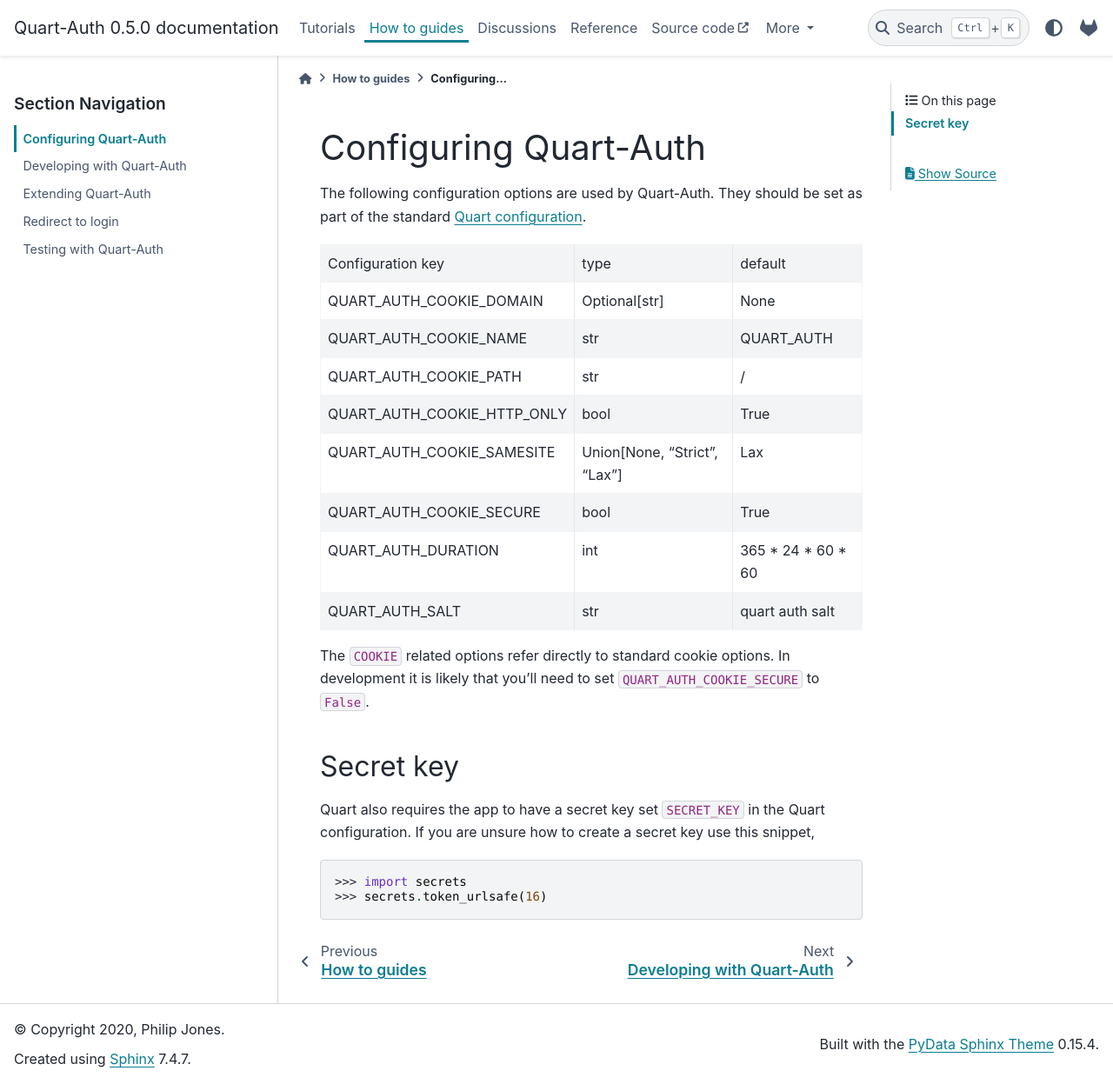
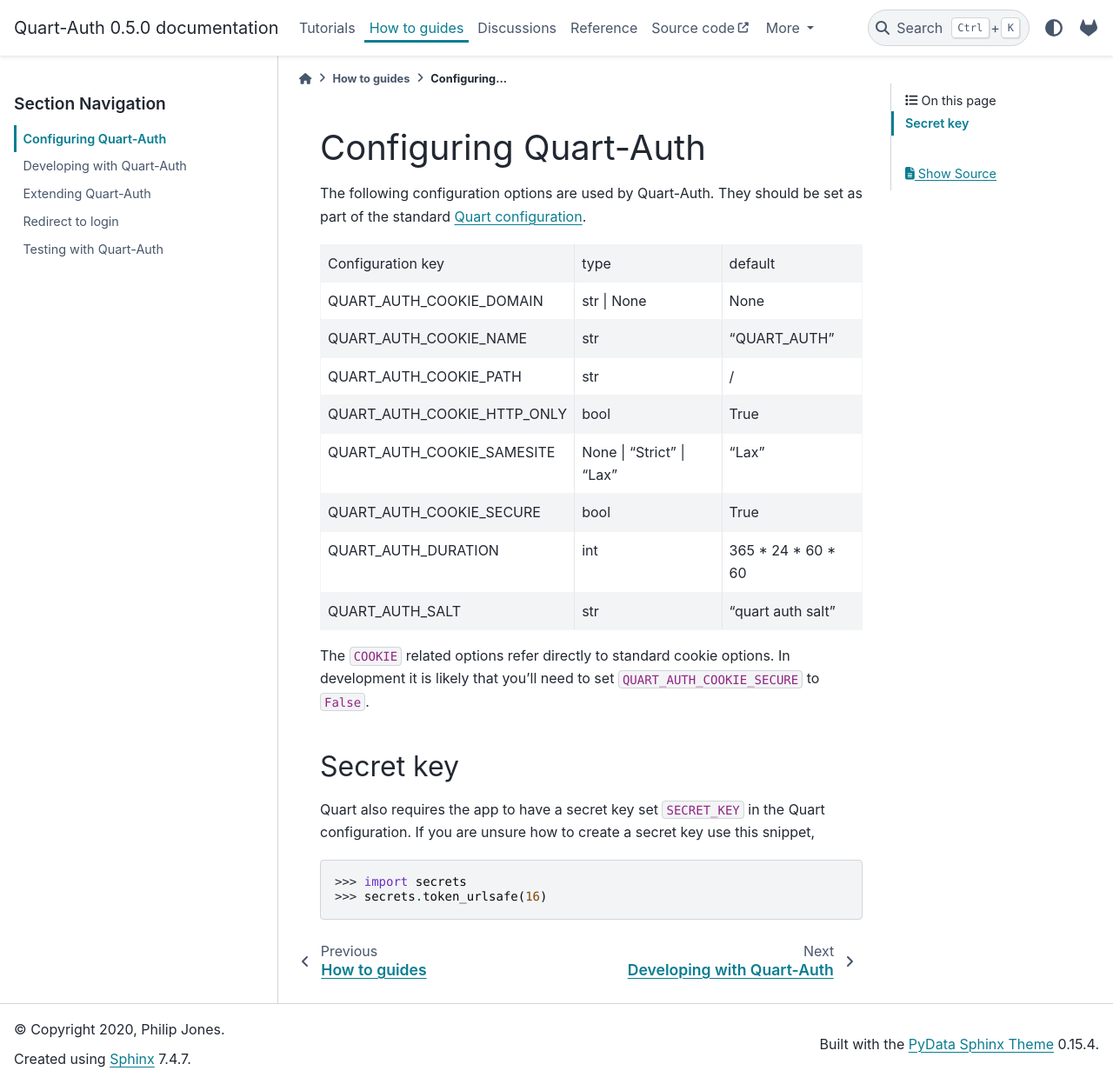
Before and after one commit to pgjones/quart-auth, a Sphinx documentation site: the page built from docs/how_to_guides/configuration.rst, in a window 1280 px wide and 1247 px high. Shown: the whole window at 87% size. Built offline with Sphinx 7.4.7 and the PyData theme 0.15.4, drawn with Linux system fonts in a browser that asks for light colours; pages that are not in the unit, such as notebooks, are missing from menus.

Commit message:
Utilise the new union syntax in the docs
As it is clearer to read.

```diff
--- a/docs/how_to_guides/configuration.rst
+++ b/docs/how_to_guides/configuration.rst
@@ -7,18 +7,18 @@
 should be set as part of the standard `Quart configuration
 <https://pgjones.gitlab.io/quart/how_to_guides/configuration.html>`_.
 
-============================ ============================= ===================
-Configuration key            type                          default
----------------------------- ----------------------------- -------------------
-QUART_AUTH_COOKIE_DOMAIN     Optional[str]                 None
-QUART_AUTH_COOKIE_NAME       str                           QUART_AUTH
-QUART_AUTH_COOKIE_PATH       str                           /
-QUART_AUTH_COOKIE_HTTP_ONLY  bool                          True
-QUART_AUTH_COOKIE_SAMESITE   Union[None, "Strict", "Lax"]  Lax
-QUART_AUTH_COOKIE_SECURE     bool                          True
-QUART_AUTH_DURATION          int                           365 * 24 * 60 * 60
-QUART_AUTH_SALT              str                           quart auth salt
-============================ ============================= ===================
+============================ ======================= ===================
+Configuration key            type                    default
+---------------------------- ----------------------- -------------------
+QUART_AUTH_COOKIE_DOMAIN     str | None              None
+QUART_AUTH_COOKIE_NAME       str                     "QUART_AUTH"
+QUART_AUTH_COOKIE_PATH       str                     /
+QUART_AUTH_COOKIE_HTTP_ONLY  bool                    True
+QUART_AUTH_COOKIE_SAMESITE   None | "Strict" | "Lax" "Lax"
+QUART_AUTH_COOKIE_SECURE     bool                    True
+QUART_AUTH_DURATION          int                     365 * 24 * 60 * 60
+QUART_AUTH_SALT              str                     "quart auth salt"
+============================ ======================= ===================
 
 The ``COOKIE`` related options refer directly to standard cookie
 options. In development it is likely that you'll need to set
```
